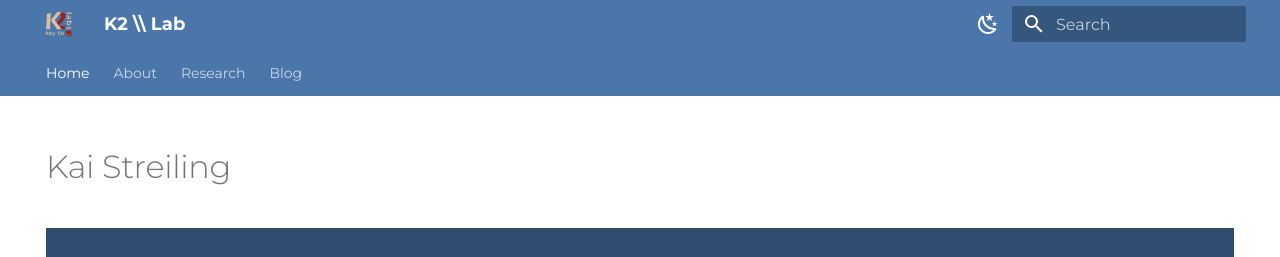
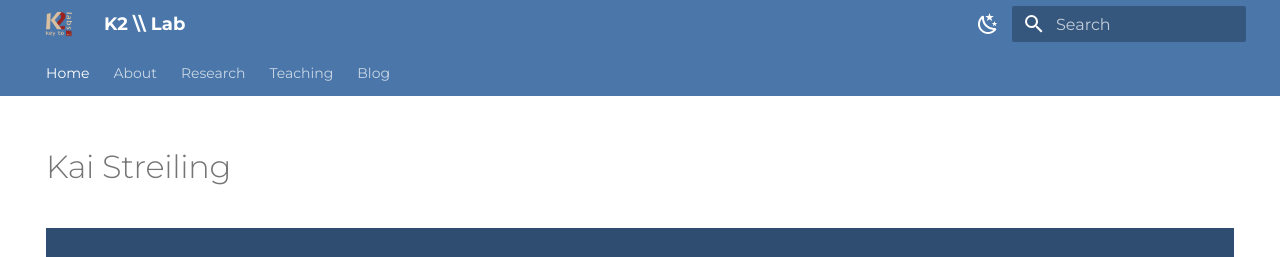
Before and after one commit to uvest/kai_streiling, an MkDocs documentation site: the page built from docs/index.md, in a window 1280 px wide and 900 px high. Shown: the top 257 px of the window. Built offline with MkDocs 1.6.1 and Material for MkDocs 9.7.7, drawn with Linux system fonts in a browser that asks for light colours.

Commit message:
changed mkdocs nav entry

```diff
--- a/mkdocs.yml
+++ b/mkdocs.yml
@@ -43,6 +43,7 @@ nav:
   - Home: index.md
   - About: about.md
   - Research: research.md
+  - Teaching: teaching.md
   - Blog:
     - Causality SSD and Choice-History: blog/Causality_SSD_and_Choice-History.md
     - Multisensory_integration_for_balance: blog/Multisensory_integration_for_balance.md
```
